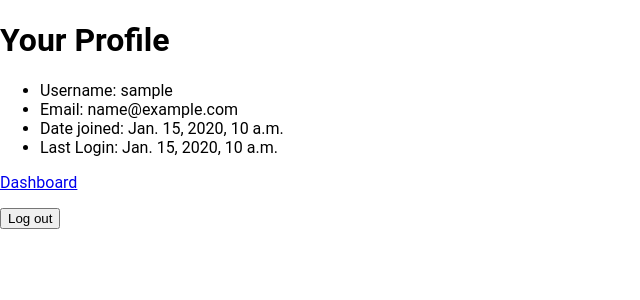
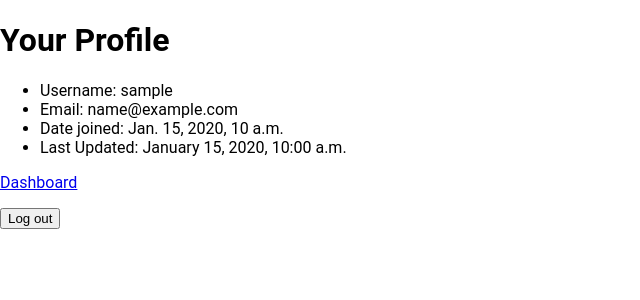
Before and after one commit to alvyynm/takeaway-django, a Django app: template accounts/templates/accounts/profile.html in a window 1280 px wide. Shown: the part 56-356 px from the top of the page, without its empty margins (0-640 px from the left). Run offline with Django 5.2, Linux system fonts and the light colour scheme; a user stored in the database is signed in; tables that the repository leaves empty hold one stand-in row (values such as "Sample post"); the template is opened without the code that fills it: most values are stand-ins (such as "Sample title", 1, 10 or a date in 2020).

Commit message:
feat: display last updated date in profile template

```diff
--- a/accounts/templates/accounts/profile.html
+++ b/accounts/templates/accounts/profile.html
@@ -6,7 +6,7 @@
         <li>Username: {{ request.user.username }}</li>
         <li>Email: {{ request.user.email }}</li>
         <li>Date joined: {{ request.user.date_joined }}</li>
-        <li>Last Login: {{ request.user.last_login }}</li>
+        <li>Last Updated: {{ last_updated|date:"F j, Y, g:i a" }}</li>
     </ul>
     <a href="{% url 'dashboard' %}">Dashboard</a>
 </p>
```
